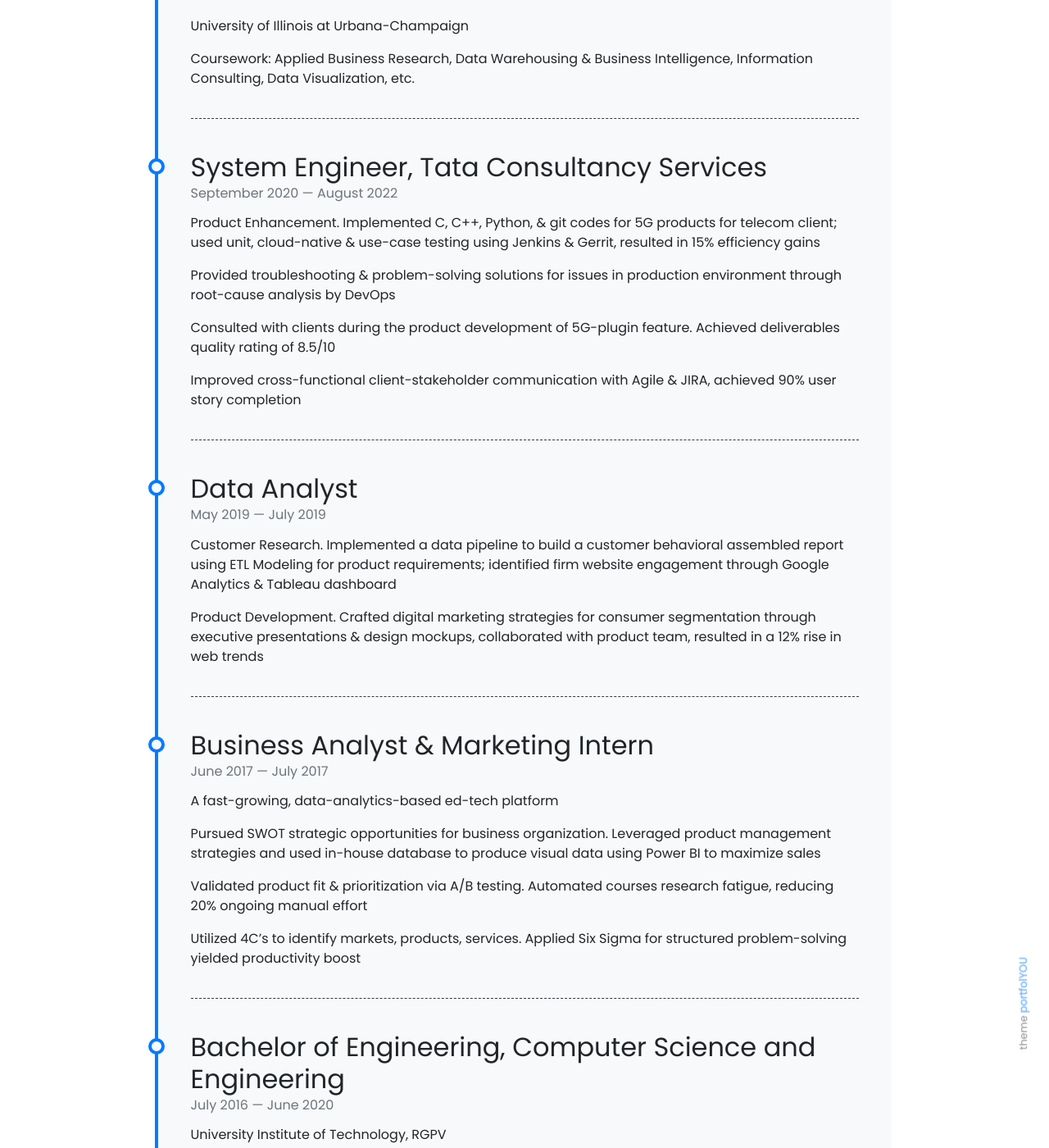
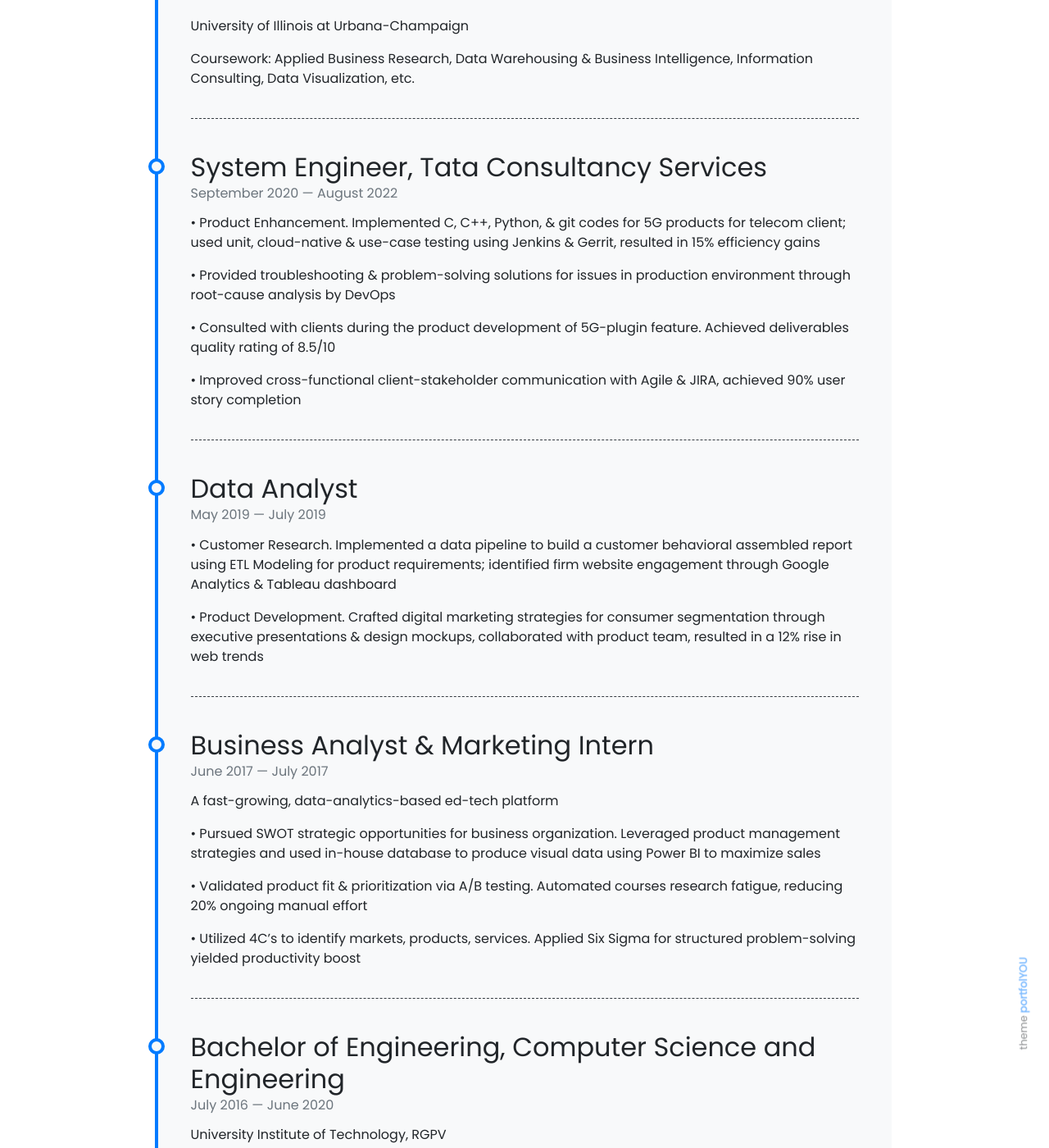
Before and after one commit to sankalpjain63/sankalpjain63.github.io, a Jekyll site: the page built from pages/about.md, in a window 1280 px wide and 1400 px high, scrolled down 1695 px. Shown: the whole window at 82% size. Built offline with Jekyll 4.4.1, drawn with Linux system fonts in a browser that asks for light colours; nearby versions of some CDN libraries; some of the changed text lies outside the part shown.

Commit message:
timeline.yml

```diff
--- a/_data/timeline.yml
+++ b/_data/timeline.yml
@@ -1,17 +1,17 @@
 - title: Product Owner, Graybar
   from: "May 2023"
   to: present
-  description1: Product Enhancement. Efficiently implemented Freight Cost Model using Snowflake & Power BI dashboard, enhancing gross margin & quote conversion ratio. Proactively predicted freight costs, saving Graybar 10% from initial $100 million
-  description2: Bridging the language gap for 20.5% of Hispanic & Latino electrical professionals by introducing bilingual customer support & application interface, guided by Qualtrics-powered user research customer survey
-  description3: Built KPIs-data accuracy, latency & feedback for Value Tracker product, suggested service strategies from 57 solutions for customers
-  description4: Developed a comprehensive Market Insights Report, identifying key trends and results for more than 2000 stakeholders
+  description1: •  Product Enhancement. Efficiently implemented Freight Cost Model using Snowflake & Power BI dashboard, enhancing gross margin & quote conversion ratio. Proactively predicted freight costs, saving Graybar 10% from initial $100 million
+  description2: •  Bridging the language gap for 20.5% of Hispanic & Latino electrical professionals by introducing bilingual customer support & application interface, guided by Qualtrics-powered user research customer survey
+  description3: •  Built KPIs-data accuracy, latency & feedback for Value Tracker product, suggested service strategies from 57 solutions for customers
+  description4: •  Developed a comprehensive Market Insights Report, identifying key trends and results for more than 2000 stakeholders
 
 - title: Senior Consultant, Business Intelligence Group
   from: "August 2023"
   to: "December 2023"
-  description1: Product Development. Leading team of 5 consultants to provide strategy consulting to mobile carrier for launching digital healthcare service
-  description2: Helping client establish business model for market entry & positioning; demonstrating ownership by client-communication process
-  description3: Conducting primary and secondary research, drafting a project scoping document and analyzing data to provide recommendations
+  description1: •  Product Development. Leading team of 5 consultants to provide strategy consulting to mobile carrier for launching digital healthcare service
+  description2: •  Helping client establish business model for market entry & positioning; demonstrating ownership by client-communication process
+  description3: •  Conducting primary and secondary research, drafting a project scoping document and analyzing data to provide recommendations
 
 - title: Master of Science, Information Management
   from: 2022
@@ -23,25 +23,25 @@
 - title: System Engineer, Tata Consultancy Services
   from: "September 2020"
   to: "August 2022"
-  description1: Product Enhancement. Implemented C, C++, Python, & git codes for 5G products for telecom client; used unit, cloud-native & use-case testing using Jenkins & Gerrit, resulted in 15% efficiency gains
-  description2: Provided troubleshooting & problem-solving solutions for issues in production environment through root-cause analysis by DevOps
-  description3: Consulted with clients during the product development of 5G-plugin feature. Achieved deliverables quality rating of 8.5/10
-  description4: Improved cross-functional client-stakeholder communication with Agile & JIRA, achieved 90% user story completion
+  description1: •  Product Enhancement. Implemented C, C++, Python, & git codes for 5G products for telecom client; used unit, cloud-native & use-case testing using Jenkins & Gerrit, resulted in 15% efficiency gains
+  description2: •  Provided troubleshooting & problem-solving solutions for issues in production environment through root-cause analysis by DevOps
+  description3: •  Consulted with clients during the product development of 5G-plugin feature. Achieved deliverables quality rating of 8.5/10
+  description4: •  Improved cross-functional client-stakeholder communication with Agile & JIRA, achieved 90% user story completion
 
 - title: Data Analyst
   from: "May 2019"
   to: "July 2019"
-  description1: Customer Research. Implemented a data pipeline to build a customer behavioral assembled report using ETL Modeling for product requirements; identified firm website engagement through Google Analytics & Tableau dashboard
-  description2: Product Development. Crafted digital marketing strategies for consumer segmentation through executive presentations & design mockups, collaborated with product team, resulted in a 12% rise in web trends
+  description1: •  Customer Research. Implemented a data pipeline to build a customer behavioral assembled report using ETL Modeling for product requirements; identified firm website engagement through Google Analytics & Tableau dashboard
+  description2: •  Product Development. Crafted digital marketing strategies for consumer segmentation through executive presentations & design mockups, collaborated with product team, resulted in a 12% rise in web trends
 
 
 - title: Business Analyst & Marketing Intern
   from: "June 2017"
   to: "July 2017"
   description1: A fast-growing, data-analytics-based ed-tech platform
-  description2: Pursued SWOT strategic opportunities for business organization. Leveraged product management strategies and used in-house database to produce visual data using Power BI to maximize sales
-  description3: Validated product fit & prioritization via A/B testing. Automated courses research fatigue, reducing 20% ongoing manual effort
-  description4: Utilized 4C’s to identify markets, products, services. Applied Six Sigma for structured problem-solving yielded productivity boost
+  description2: •  Pursued SWOT strategic opportunities for business organization. Leveraged product management strategies and used in-house database to produce visual data using Power BI to maximize sales
+  description3: •  Validated product fit & prioritization via A/B testing. Automated courses research fatigue, reducing 20% ongoing manual effort
+  description4: •  Utilized 4C’s to identify markets, products, services. Applied Six Sigma for structured problem-solving yielded productivity boost
 
 - title: Bachelor of Engineering, Computer Science and Engineering
   from: "July 2016"
```
